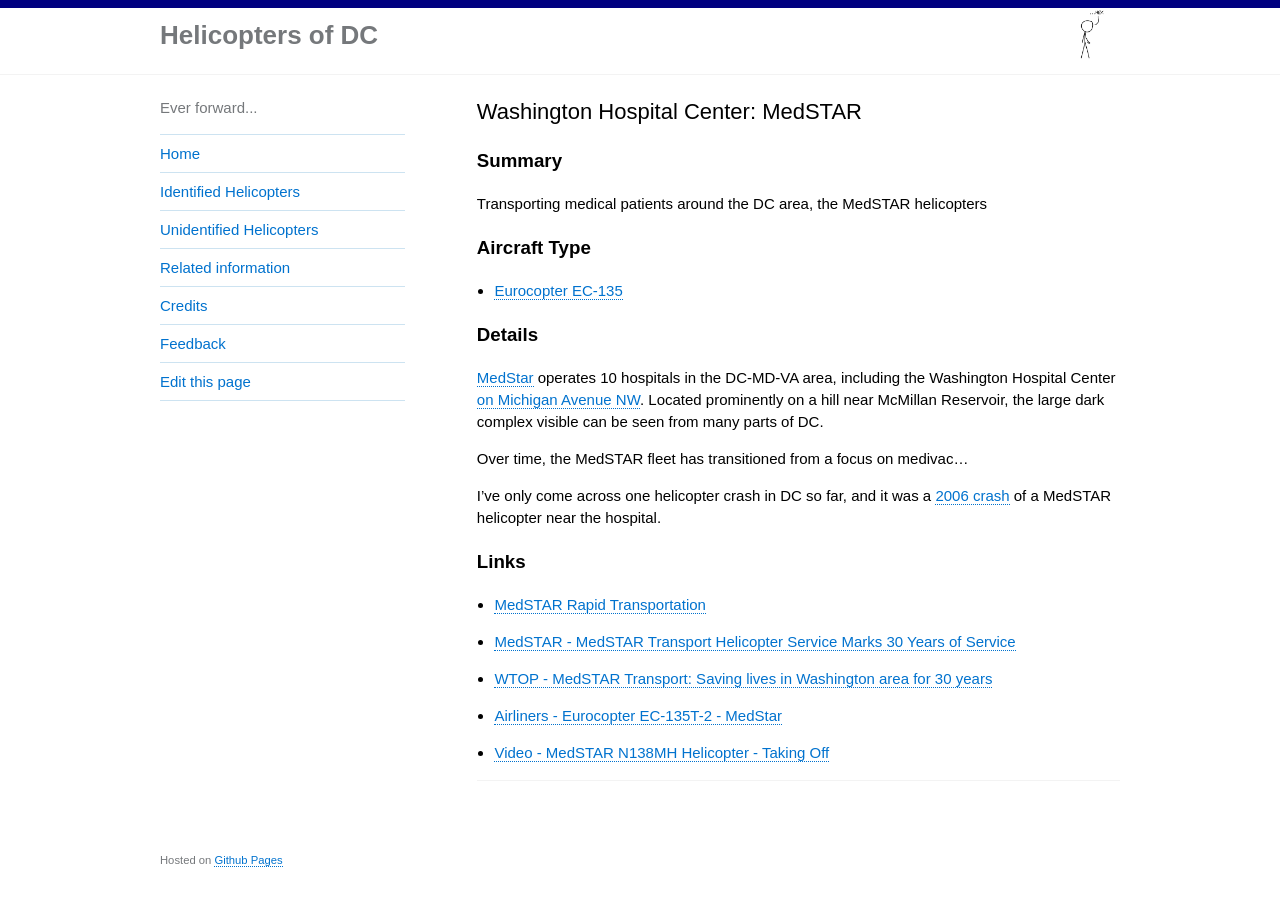
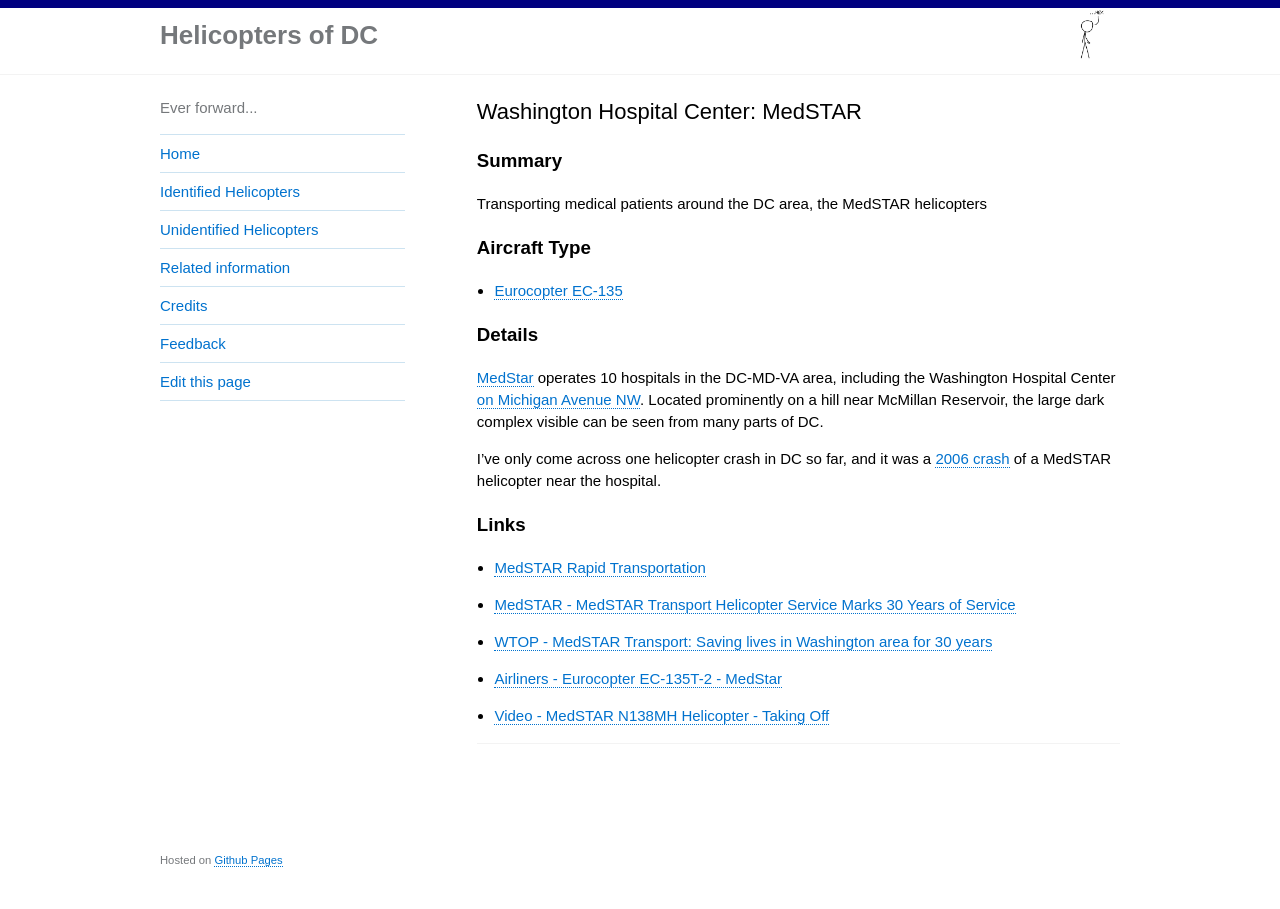
Before and after one commit to gbinal/dc-helicopters, a Jekyll site: the page built from _helicopters/medstar.md, in a window 1280 px wide. Built offline with Jekyll 4.4.1, drawn with Linux system fonts in a browser that asks for light colours.

Commit message:
tidying page

```diff
--- a/_helicopters/medstar.md
+++ b/_helicopters/medstar.md
@@ -15,8 +15,6 @@
 
 [MedStar](https://en.wikipedia.org/wiki/MedStar_Health) operates 10 hospitals in the DC-MD-VA area, including the Washington Hospital Center [on Michigan Avenue NW](https://goo.gl/maps/v59v6w4Qfe82).  Located prominently on a hill near McMillan Reservoir, the large dark complex visible can be seen from many parts of DC.
 
-Over time, the MedSTAR fleet has transitioned from a focus on medivac...
-
 I've only come across one helicopter crash in DC so far, and it was a [2006 crash](https://www.ntsb.gov/news/press-releases/Pages/Update_on_NTSB_Investigation_of_EMS_Helicopter_Crash_in_Washington_DC.aspx) of a MedSTAR helicopter near the hospital.
 
 ### Links
```
